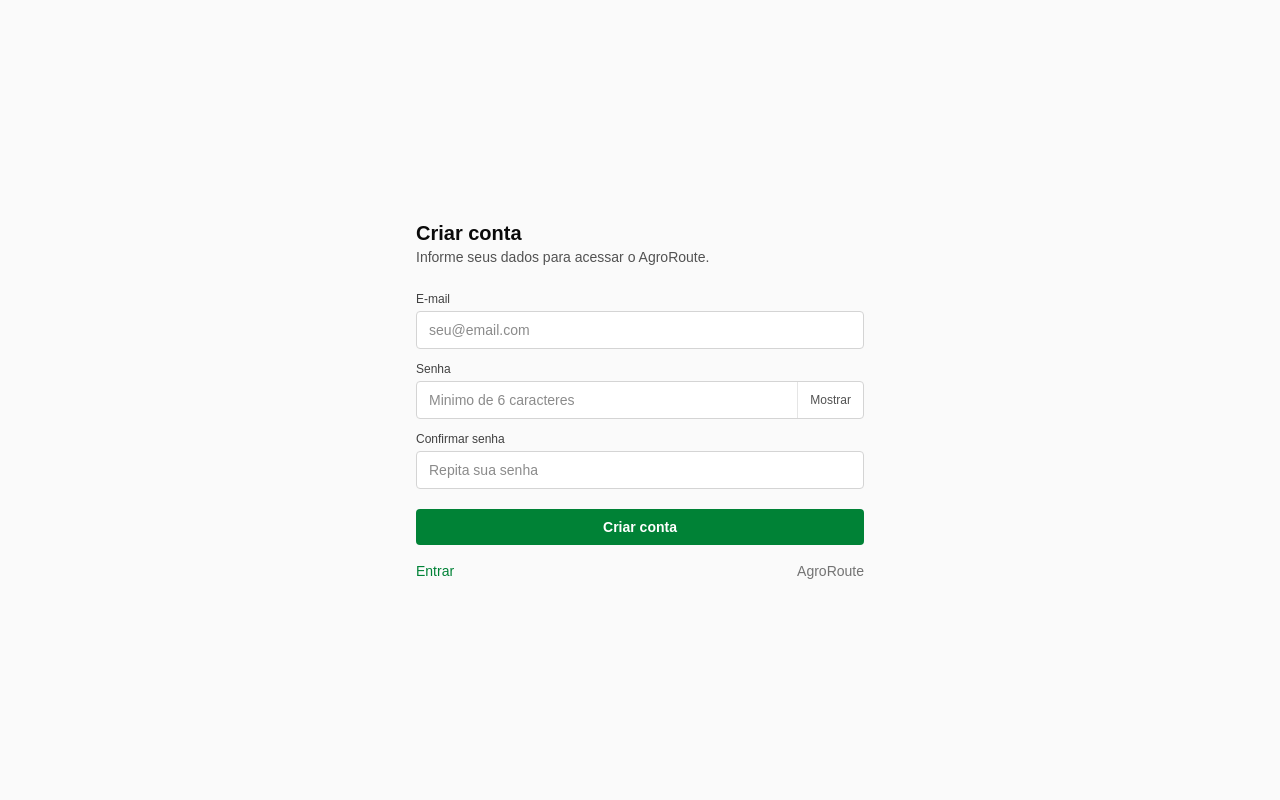
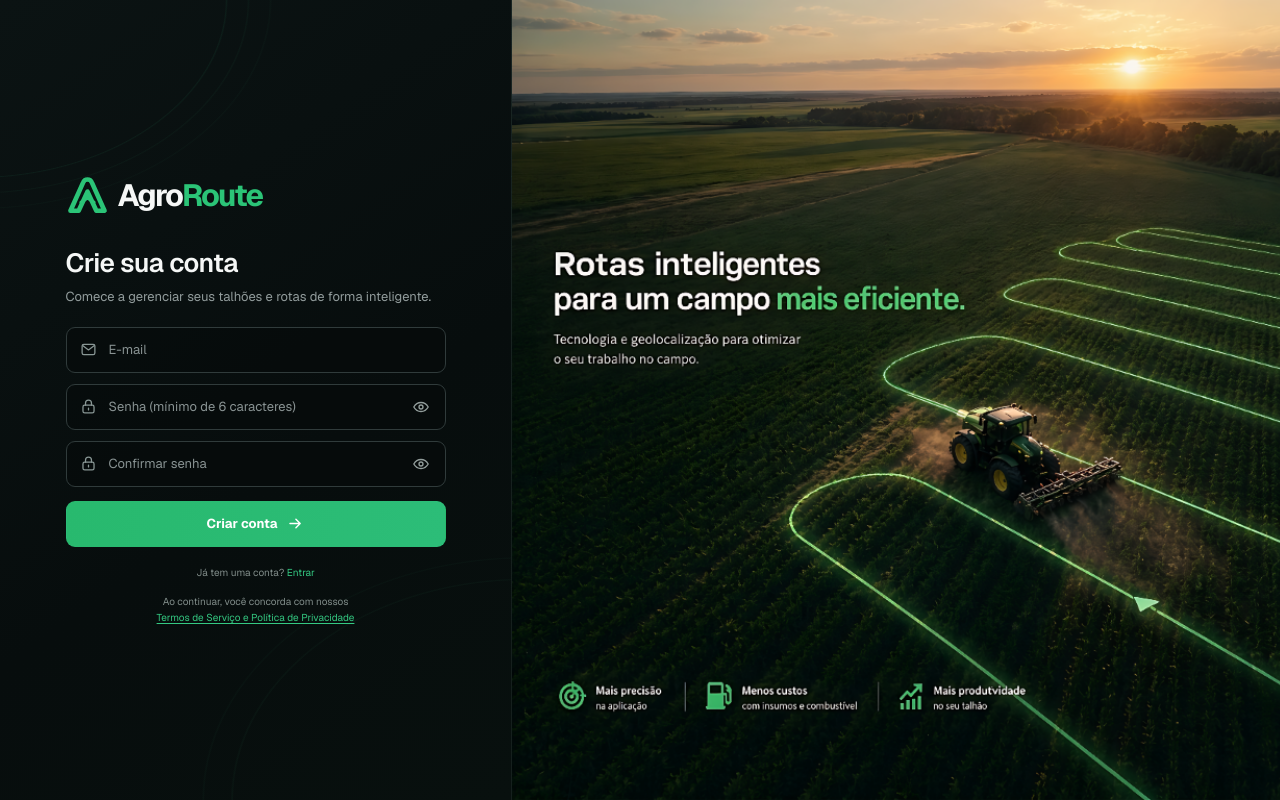
Before and after one commit to leorigo1/agroroute, a Next.js app in the folder frontend/: page /register in a window 1280 px wide. Built offline with nearby package versions, Linux system fonts and the light colour scheme.

Commit message:
alter register page

```diff
--- /dev/null
+++ b/frontend/app/(auth)/AuthLayout.tsx
@@ -0,0 +1,64 @@
+import type { ReactNode } from 'react';
+import Image from 'next/image';
+import styles from './auth.module.css';
+
+function AgroRouteLogo() {
+  return (
+    <div className={styles.logo} aria-label="AgroRoute">
+      <svg viewBox="0 0 48 48" aria-hidden="true" className={styles.logoMark}>
+        <path
+          d="M5 41 19.2 9.3a5.2 5.2 0 0 1 9.6 0L43 41h-9.1L24 19.7 14.1 41H5Z"
+          fill="none"
+          stroke="currentColor"
+          strokeWidth="5.2"
+          strokeLinejoin="round"
+        />
+        <path
+          d="m16.7 31.7 7.3-5 7.3 5"
+          fill="none"
+          stroke="currentColor"
+          strokeWidth="3.5"
+          strokeLinecap="round"
+          strokeLinejoin="round"
+        />
+      </svg>
+      <span>
+        Agro<span className={styles.logoAccent}>Route</span>
+      </span>
+    </div>
+  );
+}
+
+export default function AuthLayout({
+  children,
+  headingId,
+}: {
+  children: ReactNode;
+  headingId: string;
+}) {
+  return (
+    <main className={styles.loginShell}>
+      <section className={styles.formPanel} aria-labelledby={headingId}>
+        <div className={styles.formContent}>
+          <AgroRouteLogo />
+          {children}
+        </div>
+      </section>
+
+      <aside
+        className={styles.heroPanel}
+        aria-label="Rotas inteligentes para um campo mais eficiente"
+      >
+        <Image
+          src="/agroroute-login-hero.png"
+          alt="Campo agrícola ao pôr do sol, com trator e rotas de precisão em verde"
+          fill
+          priority
+          unoptimized
+          sizes="(max-width: 760px) 0px, 60vw"
+          className={styles.heroImage}
+        />
+      </aside>
+    </main>
+  );
+}
--- a/frontend/app/(auth)/login/login.module.css
+++ b/frontend/app/(auth)/auth.module.css
@@ -341,10 +341,6 @@
   height: 18px;
 }
 
-.discordIcon {
-  color: #7289da;
-}
-
 .appleIcon {
   color: #f4f7f5;
 }
--- a/frontend/app/(auth)/login/page.tsx
+++ b/frontend/app/(auth)/login/page.tsx
@@ -1,38 +1,11 @@
 'use client';
 
 import { FormEvent, useState } from 'react';
-import Image from 'next/image';
 import Link from 'next/link';
 import { useRouter } from 'next/navigation';
 import { login } from '@/features/auth/authService';
-import styles from './login.module.css';
-
-function AgroRouteLogo() {
-  return (
-    <div className={styles.logo} aria-label="AgroRoute">
-      <svg viewBox="0 0 48 48" aria-hidden="true" className={styles.logoMark}>
-        <path
-          d="M5 41 19.2 9.3a5.2 5.2 0 0 1 9.6 0L43 41h-9.1L24 19.7 14.1 41H5Z"
-          fill="none"
-          stroke="currentColor"
-          strokeWidth="5.2"
-          strokeLinejoin="round"
-        />
-        <path
-          d="m16.7 31.7 7.3-5 7.3 5"
-          fill="none"
-          stroke="currentColor"
-          strokeWidth="3.5"
-          strokeLinecap="round"
-          strokeLinejoin="round"
-        />
-      </svg>
-      <span>
-        Agro<span className={styles.logoAccent}>Route</span>
-      </span>
-    </div>
-  );
-}
+import AuthLayout from '../AuthLayout';
+import styles from '../auth.module.css';
 
 function MailIcon() {
   return (
@@ -93,17 +66,6 @@ function GoogleIcon() {
   );
 }
 
-function DiscordIcon() {
-  return (
-    <svg viewBox="0 0 24 24" aria-hidden="true">
-      <path
-        fill="currentColor"
-        d="M19.7 5.1A18 18 0 0 0 15.2 3.7l-.56 1.15a16.7 16.7 0 0 0-5.28 0L8.8 3.7a18 18 0 0 0-4.5 1.4C1.45 9.35.68 13.4 1.06 17.4a18.2 18.2 0 0 0 5.53 2.8l1.2-1.95a11.8 11.8 0 0 1-1.9-.92l.47-.36c3.67 1.7 7.65 1.7 11.28 0l.48.36a12 12 0 0 1-1.91.92l1.2 1.95a18.1 18.1 0 0 0 5.53-2.8c.45-4.63-.77-8.65-3.27-12.3ZM8.9 14.9c-1.08 0-1.96-.99-1.96-2.2s.86-2.2 1.96-2.2 1.98.99 1.96 2.2c0 1.21-.86 2.2-1.96 2.2Zm6.2 0c-1.08 0-1.96-.99-1.96-2.2s.86-2.2 1.96-2.2 1.98.99 1.96 2.2c0 1.21-.86 2.2-1.96 2.2Z"
-      />
-    </svg>
-  );
-}
-
 function AppleIcon() {
   return (
     <svg viewBox="0 0 24 24" aria-hidden="true">
@@ -151,11 +113,7 @@ export default function LoginPage() {
   }
 
   return (
-    <main className={styles.loginShell}>
-      <section className={styles.formPanel} aria-labelledby="login-heading">
-        <div className={styles.formContent}>
-          <AgroRouteLogo />
-
+    <AuthLayout headingId="login-heading">
       <header className={styles.intro}>
         <h1 id="login-heading">Bem-vindo de volta</h1>
         <p>
@@ -261,17 +219,6 @@ export default function LoginPage() {
           disabled
           title="Integração não disponível"
         >
-              <span className={`${styles.providerIcon} ${styles.discordIcon}`}>
-                <DiscordIcon />
-              </span>
-              <span>Continuar com Discord</span>
-            </button>
-            <button
-              className={styles.providerButton}
-              type="button"
-              disabled
-              title="Integração não disponível"
-            >
           <span className={`${styles.providerIcon} ${styles.appleIcon}`}>
             <AppleIcon />
           </span>
@@ -303,22 +250,6 @@ export default function LoginPage() {
           <span className={styles.legalText}>Termos de Serviço e Política de Privacidade</span>
         </p>
       </footer>
-        </div>
-      </section>
-
-      <aside
-        className={styles.heroPanel}
-        aria-label="Rotas inteligentes para um campo mais eficiente"
-      >
-        <Image
-          src="/agroroute-login-hero.png"
-          alt="Campo agrícola ao pôr do sol, com trator e rotas de precisão em verde"
-          fill
-          priority
-          sizes="(max-width: 760px) 0px, 60vw"
-          className={styles.heroImage}
-        />
-      </aside>
-    </main>
+    </AuthLayout>
   );
 }
--- a/frontend/app/(auth)/register/page.tsx
+++ b/frontend/app/(auth)/register/page.tsx
@@ -3,7 +3,45 @@
 import { FormEvent, useState } from 'react';
 import Link from 'next/link';
 import { useRouter } from 'next/navigation';
+import AuthLayout from '../AuthLayout';
+import styles from '../auth.module.css';
 import { register } from '@/features/auth/authService';
+
+function MailIcon() {
+  return (
+    <svg viewBox="0 0 20 20" fill="none" aria-hidden="true">
+      <rect x="2.5" y="4" width="15" height="12" rx="2" />
+      <path d="m3.5 5.5 6.5 5 6.5-5" />
+    </svg>
+  );
+}
+
+function LockIcon() {
+  return (
+    <svg viewBox="0 0 20 20" fill="none" aria-hidden="true">
+      <rect x="3.5" y="8.5" width="13" height="9" rx="2" />
+      <path d="M6.5 8.5V6a3.5 3.5 0 0 1 7 0v2.5M10 12v2" />
+    </svg>
+  );
+}
+
+function EyeIcon({ hidden }: { hidden: boolean }) {
+  return (
+    <svg viewBox="0 0 20 20" fill="none" aria-hidden="true">
+      <path d="M2 10s2.8-5 8-5 8 5 8 5-2.8 5-8 5-8-5-8-5Z" />
+      <circle cx="10" cy="10" r="2.2" />
+      {hidden ? <path d="m3 17 14-14" /> : null}
+    </svg>
+  );
+}
+
+function ArrowIcon() {
+  return (
+    <svg viewBox="0 0 20 20" fill="none" aria-hidden="true">
+      <path d="M3.5 10h12m-5-5 5 5-5 5" />
+    </svg>
+  );
+}
 
 export default function RegisterPage() {
   const router = useRouter();
@@ -37,83 +75,123 @@ export default function RegisterPage() {
   }
 
   return (
-    <main className="flex min-h-screen items-center justify-center bg-neutral-50 px-4 py-10">
-      <section className="w-full max-w-md">
-        <div className="mb-6">
-          <h1 className="text-xl font-semibold text-neutral-950">Criar conta</h1>
-          <p className="text-sm text-neutral-600">
-            Informe seus dados para acessar o AgroRoute.
-          </p>
-          {error ? <p className="mt-2 text-sm text-red-600">{error}</p> : null}
-        </div>
+    <AuthLayout headingId="register-heading">
+      <header className={styles.intro}>
+        <h1 id="register-heading">Crie sua conta</h1>
+        <p>Comece a gerenciar seus talhões e rotas de forma inteligente.</p>
+      </header>
 
-        <form onSubmit={handleSubmit} className="grid gap-3">
-          <label className="text-xs font-medium text-neutral-700">
-            E-mail
+      <form className={styles.loginForm} onSubmit={handleSubmit}>
+        <label className={styles.field} htmlFor="email">
+          <span className={styles.visuallyHidden}>E-mail</span>
+          <span className={styles.fieldIcon}>
+            <MailIcon />
+          </span>
           <input
+            id="email"
+            name="email"
             type="email"
             value={email}
             onChange={(event) => setEmail(event.target.value)}
-              className="mt-1 w-full rounded border border-neutral-300 bg-white px-3 py-2 text-sm text-neutral-900 outline-none transition focus:border-green-700"
-              placeholder="seu@email.com"
+            placeholder="E-mail"
             autoComplete="email"
             required
+            disabled={loading}
           />
         </label>
 
-          <label className="text-xs font-medium text-neutral-700">
-            Senha
-            <div className="mt-1 flex rounded border border-neutral-300 bg-white focus-within:border-green-700">
+        <label className={styles.field} htmlFor="password">
+          <span className={styles.visuallyHidden}>Senha</span>
+          <span className={styles.fieldIcon}>
+            <LockIcon />
+          </span>
           <input
+            id="password"
+            name="password"
             type={showPassword ? 'text' : 'password'}
             value={password}
             onChange={(event) => setPassword(event.target.value)}
-                className="min-w-0 flex-1 rounded bg-transparent px-3 py-2 text-sm text-neutral-900 outline-none"
-                placeholder="Minimo de 6 caracteres"
+            placeholder="Senha (mínimo de 6 caracteres)"
             autoComplete="new-password"
             minLength={6}
             required
+            disabled={loading}
           />
           <button
+            className={styles.passwordToggle}
             type="button"
             onClick={() => setShowPassword((current) => !current)}
-                className="border-l border-neutral-200 px-3 text-xs font-medium text-neutral-600 transition hover:bg-neutral-100"
+            aria-label={showPassword ? 'Ocultar senha' : 'Mostrar senha'}
+            aria-pressed={showPassword}
+            disabled={loading}
           >
-                {showPassword ? 'Ocultar' : 'Mostrar'}
+            <EyeIcon hidden={showPassword} />
           </button>
-            </div>
         </label>
 
-          <label className="text-xs font-medium text-neutral-700">
-            Confirmar senha
+        <label className={styles.field} htmlFor="confirm">
+          <span className={styles.visuallyHidden}>Confirmar senha</span>
+          <span className={styles.fieldIcon}>
+            <LockIcon />
+          </span>
           <input
+            id="confirm"
+            name="confirm"
             type={showPassword ? 'text' : 'password'}
             value={confirm}
             onChange={(event) => setConfirm(event.target.value)}
-              className="mt-1 w-full rounded border border-neutral-300 bg-white px-3 py-2 text-sm text-neutral-900 outline-none transition focus:border-green-700"
-              placeholder="Repita sua senha"
+            placeholder="Confirmar senha"
             autoComplete="new-password"
             minLength={6}
             required
+            disabled={loading}
           />
+          <button
+            className={styles.passwordToggle}
+            type="button"
+            onClick={() => setShowPassword((current) => !current)}
+            aria-label={showPassword ? 'Ocultar senhas' : 'Mostrar senhas'}
+            aria-pressed={showPassword}
+            disabled={loading}
+          >
+            <EyeIcon hidden={showPassword} />
+          </button>
         </label>
 
-          <button
-            type="submit"
-            className="mt-2 rounded bg-green-700 px-3 py-2 text-sm font-semibold text-white transition hover:bg-green-800 disabled:cursor-not-allowed disabled:bg-neutral-400"
-            disabled={loading}
-          >
-            {loading ? 'Criando...' : 'Criar conta'}
+        {error ? (
+          <p className={styles.errorMessage} role="alert">
+            {error}
+          </p>
+        ) : null}
+
+        <button className={styles.submitButton} type="submit" disabled={loading}>
+          {loading ? (
+            <>
+              <span className={styles.spinner} aria-hidden="true" />
+              Criando...
+            </>
+          ) : (
+            <>
+              Criar conta
+              <ArrowIcon />
+            </>
+          )}
         </button>
       </form>
 
-        <div className="mt-4 flex items-center justify-between gap-3 text-sm">
-          <Link href="/login" className="font-medium text-green-700 transition hover:text-green-800">
+      <footer className={styles.footer}>
+        <p>
+          Já tem uma conta?{' '}
+          <Link href="/login" className={styles.registerLink}>
             Entrar
           </Link>
-          <span className="text-neutral-500">AgroRoute</span>
-        </div>
-      </section>
-    </main>
+        </p>
+        <p>
+          Ao continuar, você concorda com nossos
+          <br />
+          <span className={styles.legalText}>Termos de Serviço e Política de Privacidade</span>
+        </p>
+      </footer>
+    </AuthLayout>
   );
 }
```
Lines whose indentation alone changed are shown as unchanged.
